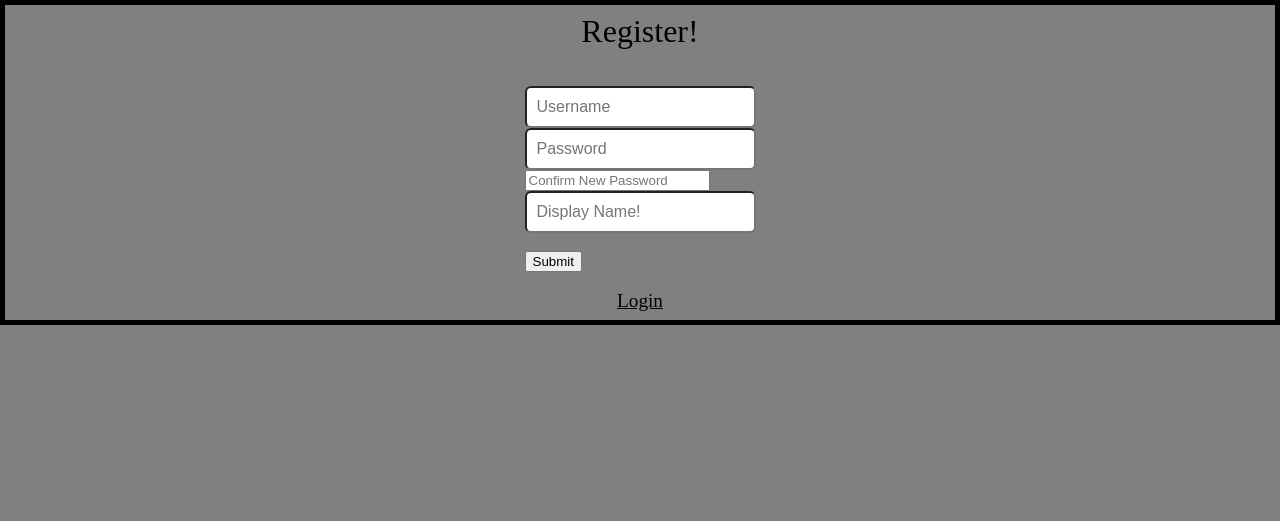
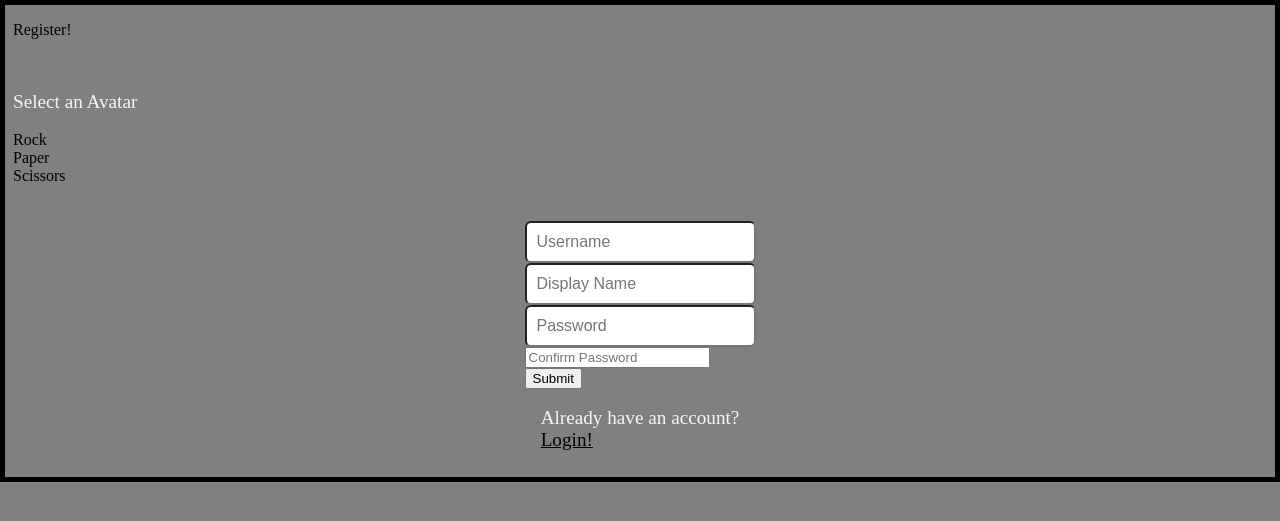
Before and after one commit to peytonk25/CSE312-Project, a Flask app: page /register in a window 1280 px wide. Shown: the top 521 px of the page. Run offline with Flask 3, Linux system fonts and the light colour scheme.

Commit message:
Update register.html
w/ new css

```diff
--- a/templates/register.html
+++ b/templates/register.html
@@ -7,25 +7,44 @@
 </head>
 <script type="text/javascript" src="../static/javascript/loginScript.js"></script>
 
-<div class="login_title">Register!</div>
+<div class="container">
+  <div class="container behind-screen">
+    <div class="container screen">
+      <p>Register!</p>
+    </div>
+  </div>
+</div>
 <br/>
 <br/>
+<div class="avatar-container">
+    <div style="color:whitesmoke; font-size: 1.2rem"> Select an Avatar </div>
+    <br/>
+    <div class="individual-avatar a2"> <div class="atext">Rock</div> </div>
+    <div class="individual-avatar a1"> <div class="atext">Paper</div> </div>
+    <div class="individual-avatar a3"> <div class="atext">Scissors</div> </div>
+</div>
+<br/>
+<br/>
+
 <div class="formHolder">
 <form>
     <input id="username" class="input_box" type="text" placeholder="Username"/>
     <br/>
+    <input id="display" class="input_box" type="text" placeholder="Display Name"/>
+    <br/>
     <input id="password" class="input_box" type="password" placeholder="Password"/>
-    <br />
-    <input type="password" id="c_pass" placeholder="Confirm New Password"/>
-    <br />
-    <input id="display" class="input_box" type="text" placeholder="Display Name!"/>
-    <br />
+    <br/>
+    <input type="password" class="confirm_pass" placeholder="Confirm Password"/>
+    <br/>
     <div>{{ error }}</div>
-    <br />
-    <input type="submit" onclick="sendRegister()"/>
+    <input type="submit" class="submit" onclick="sendRegister()"/>
 </form>
 <br/>
-<a class="register_link" href="{{url_for('login')}}" >Login</a>
+<div style="color:whitesmoke; font-size: 1.2rem"> Already have an account? <br/>
+    <a class="register_link" href="{{url_for('login')}}">Login!</a>
+</div>
+    <br/>
+
 </div>
 
 
```
